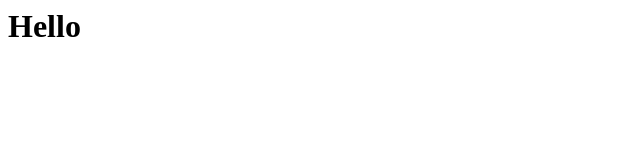
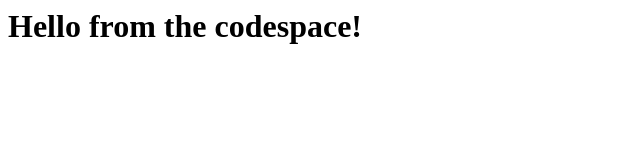
Before and after one commit to eliandrasouza/skills-code-with-codespaces, a plain HTML site: page index.html in a window 1280 px wide. Shown: the whole page, without its empty margins (0-640 px from the left). Drawn offline with Linux system fonts and the light colour scheme.

Commit message:
Adding hello from the codespace!

```diff
--- a/index.html
+++ b/index.html
@@ -1,3 +1 @@
-<html>
-  <h1>Hello</h1>
-</html>
+<h1>Hello from the codespace!</h1>
```
